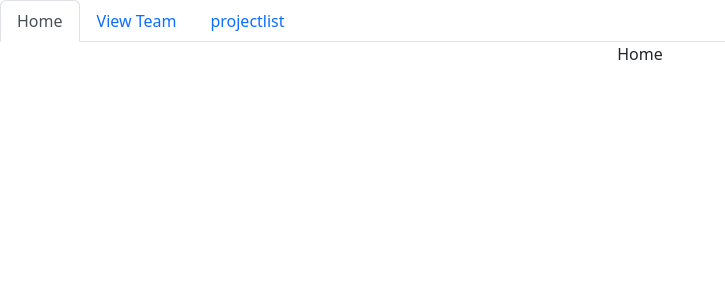
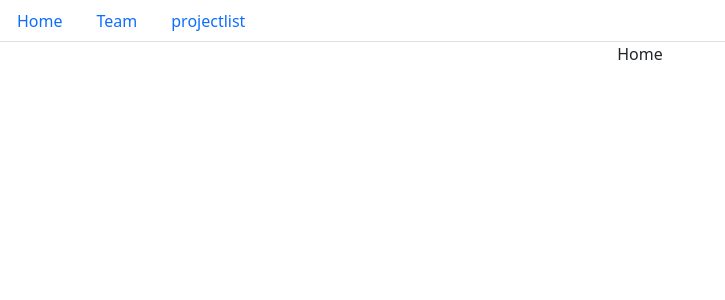
Before and after one commit to JPStupfel/project-4-react-rails-jps, a React (Create React App) app in the folder client/: page / in a window 1280 px wide. Shown: the top 300 px of the page, without its empty margins (0-725 px from the left). Built offline with nearby package versions, Linux system fonts and the light colour scheme.

Commit message:
buttons in nav bar abandon highlight feature

```diff
--- a/client/src/Navbar.js
+++ b/client/src/Navbar.js
@@ -4,15 +4,15 @@ import 'bootstrap/dist/css/bootstrap.css';
 
 function Navbar() {
     return (
-        <Nav variant="tabs" defaultActiveKey="/">
+        <Nav variant="tabs" >
       <Nav.Item>
-        <Nav.Link href="/">Home</Nav.Link>
+        <Nav.Link  href='/'>Home</Nav.Link>
       </Nav.Item>
       <Nav.Item>
-        <Nav.Link href="/team">View Team</Nav.Link>
+        <Nav.Link  href='/team' >Team</Nav.Link>
       </Nav.Item>
       <Nav.Item>
-        <Nav.Link href="/projectlist" >
+        <Nav.Link  href='/projectlist'>
         projectlist
         </Nav.Link>
       </Nav.Item>
```
